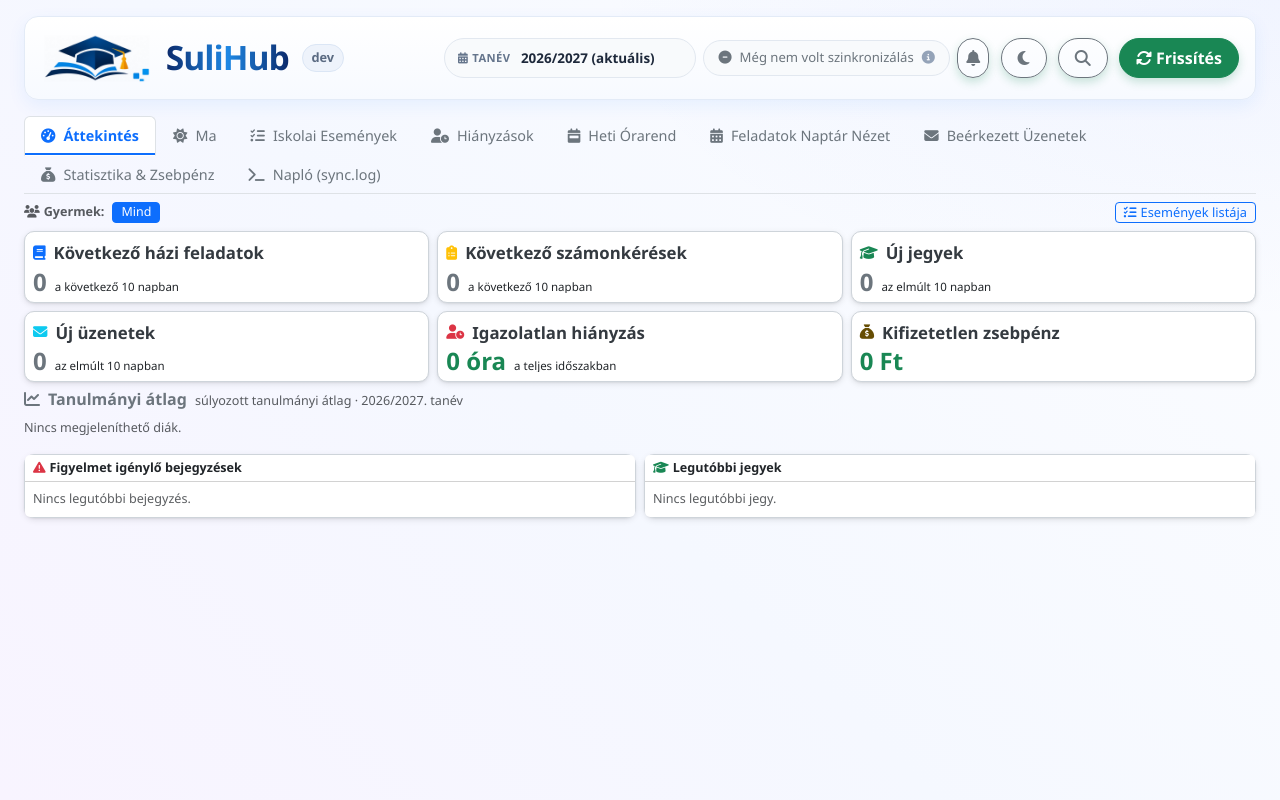
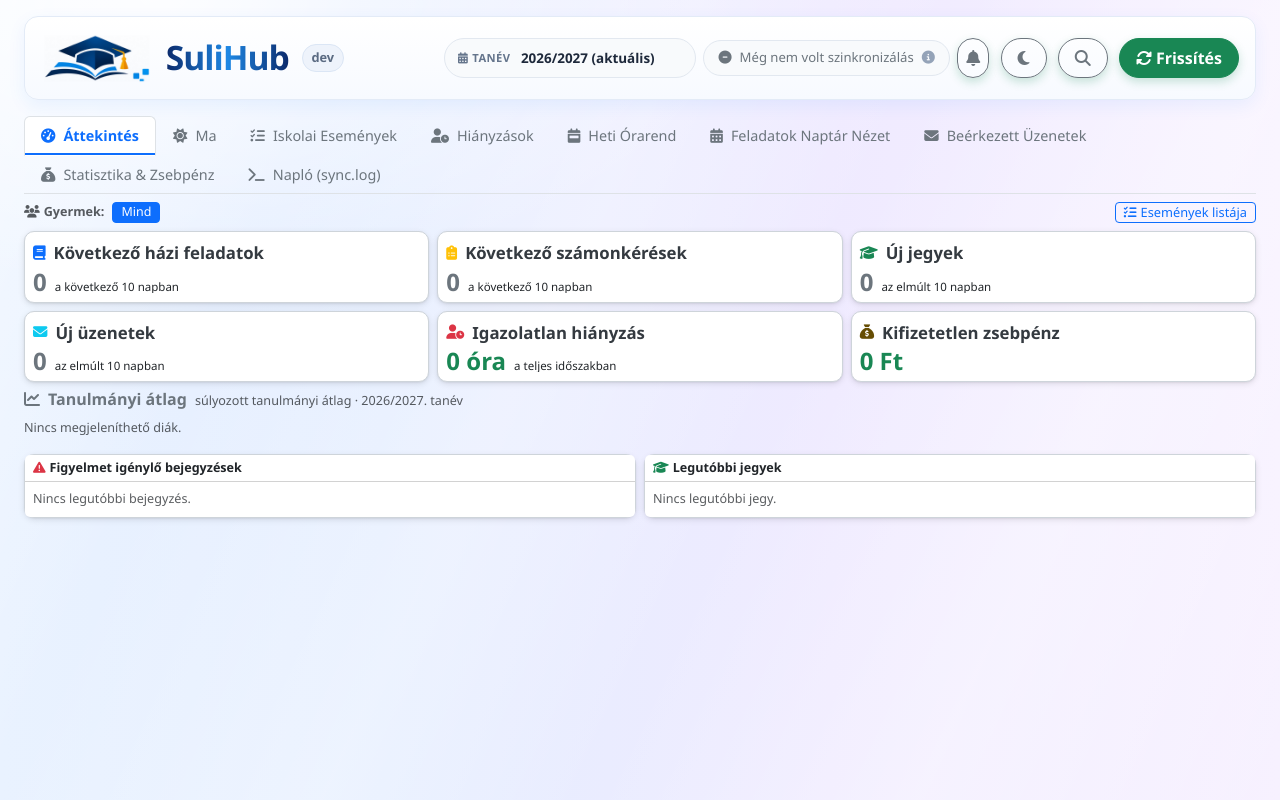
Before and after one commit to reitam/sulihub, a Flask app: page / in a window 1280 px wide. Run offline with Flask 3, Linux system fonts and the light colour scheme; data that the repository does not hold is empty; some libraries are stand-ins or nearby versions.

Commit message:
UI: eros, balrol jobbra kek-lila selymes hattergradiens

```diff
--- a/templates/index.html
+++ b/templates/index.html
@@ -25,10 +25,11 @@
     <style>
         body {
             min-height: 100vh;
-            background-color: #f6f8fc;
+            background-color: #eef4ff;
             background-image:
-                radial-gradient(1100px 520px at 100% 0%, rgba(64, 110, 255, .06), transparent 62%),
-                linear-gradient(225deg, #fcfdff 0%, #f5f8ff 55%, #f8f4ff 100%);
+                radial-gradient(1000px 480px at 12% 0%, rgba(255, 255, 255, .85) 0%, rgba(255, 255, 255, 0) 60%),
+                linear-gradient(115deg, rgba(255, 255, 255, .55) 0%, rgba(255, 255, 255, 0) 22%, rgba(255, 255, 255, .30) 42%, rgba(255, 255, 255, 0) 58%, rgba(255, 255, 255, .35) 78%, rgba(255, 255, 255, 0) 100%),
+                linear-gradient(90deg, #e9f2ff 0%, #e5eeff 30%, #efeaff 65%, #f7f1ff 100%);
             background-repeat: no-repeat;
             font-family: 'Segoe UI', Tahoma, Geneva, Verdana, sans-serif; font-size: 0.9rem;
         }
@@ -687,10 +688,11 @@
         }
         /* ── Sötét mód (Kaneo #86) — Bootstrap 5.3 data-bs-theme + saját felületek ── */
         [data-bs-theme="dark"] body {
-            background-color: #0f131a;
+            background-color: #111827;
             background-image:
-                radial-gradient(1100px 520px at 100% 0%, rgba(70, 110, 255, .10), transparent 62%),
-                linear-gradient(225deg, #11161f 0%, #121722 55%, #151226 100%);
+                radial-gradient(1000px 480px at 12% 0%, rgba(120, 160, 255, .10), rgba(0, 0, 0, 0) 60%),
+                linear-gradient(115deg, rgba(255, 255, 255, .05) 0%, rgba(255, 255, 255, 0) 22%, rgba(255, 255, 255, .03) 42%, rgba(255, 255, 255, 0) 58%, rgba(255, 255, 255, .04) 100%),
+                linear-gradient(90deg, #0f1724 0%, #111a2b 30%, #1a1530 65%, #171326 100%);
         }
         [data-bs-theme="dark"] .bg-white,
         [data-bs-theme="dark"] .card-stat,
```
Also changed, not shown: docs/DOKUMENTACIO.md (+1 -1 lines), README.md.
